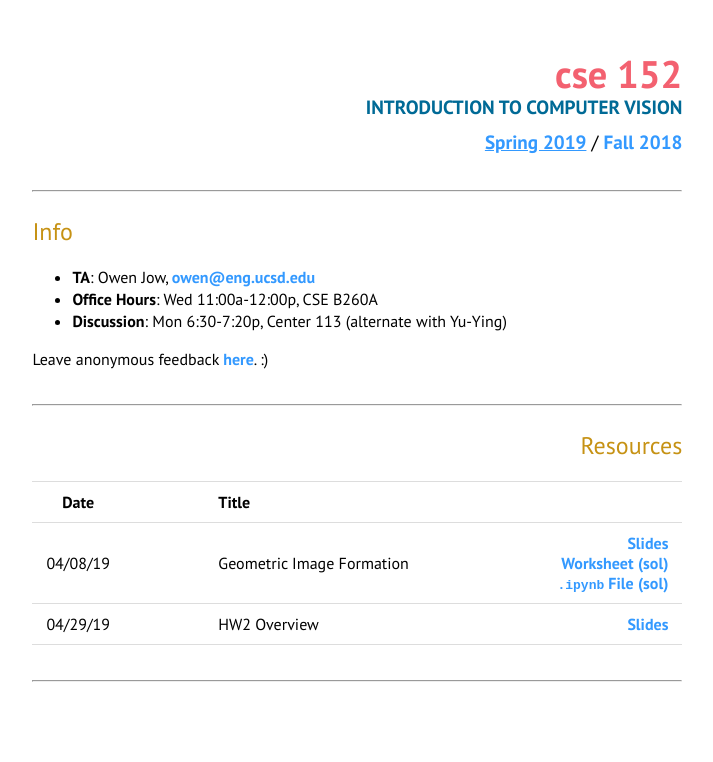
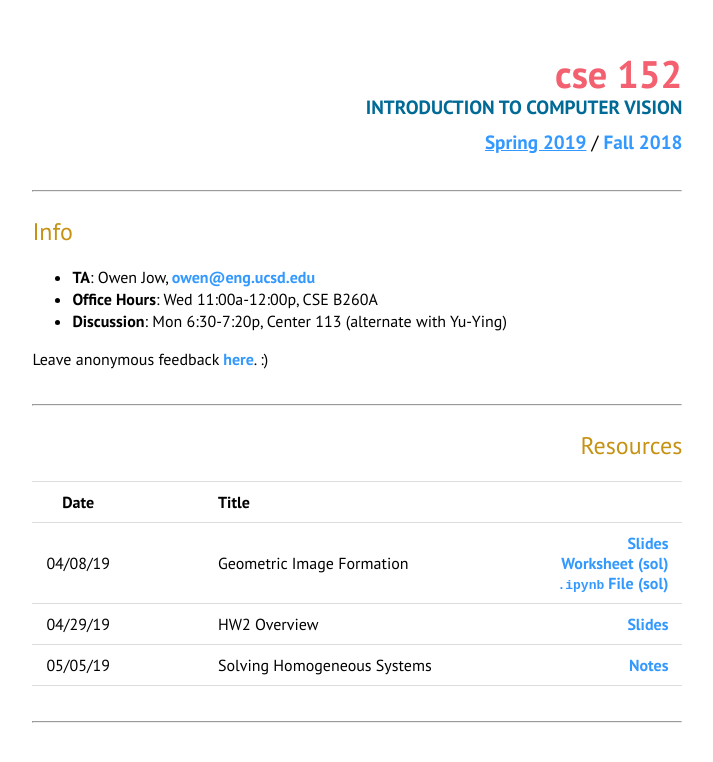
Before and after one commit to ohjay/cse152, a Jekyll site: the page built from index.html, in a window 1280 px wide. Shown: the top 762 px of the page, without its empty margins (285-998 px from the left). Built offline with Jekyll 4.4.1, drawn with Linux system fonts in a browser that asks for light colours.

Commit message:
solving homogeneous

```diff
--- a/index.html
+++ b/index.html
@@ -37,5 +37,11 @@ Leave anonymous feedback <a href="https://goo.gl/forms/GURj9E64dm9MhNw22">here</
       <td>HW2 Overview</td>
       <td>
         <a href="{{ site.url }}/slides/sp19/cse152_sec5.pdf">Slides</a></td></tr>
+    <tr>
+      <td>05/05/19</td>
+      <td></td>
+      <td>Solving Homogeneous Systems</td>
+      <td>
+        <a href="{{ site.url }}/notes/sp19/svd_supp.pdf">Notes</a></td></tr>
   </table>
 </div>
```
Also changed, not shown: 2 other files.
